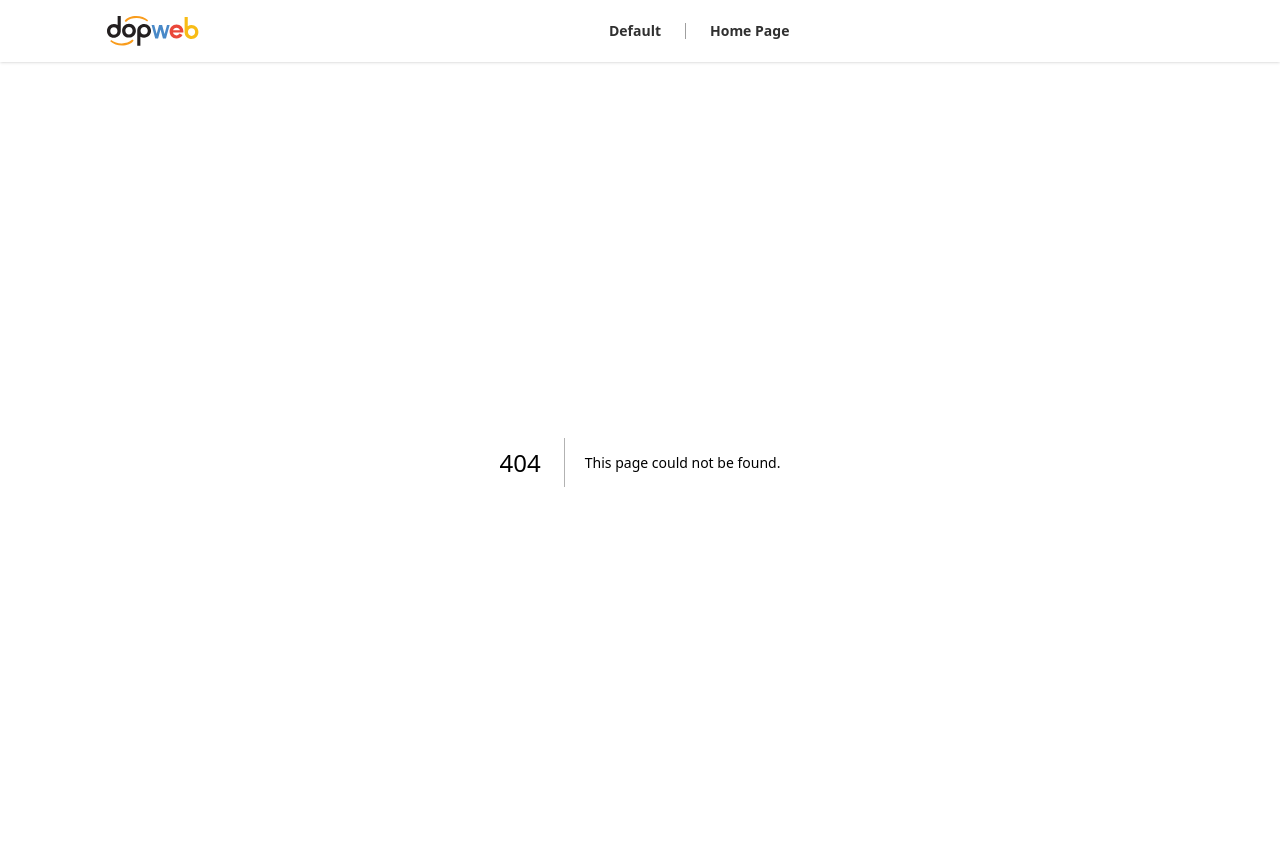
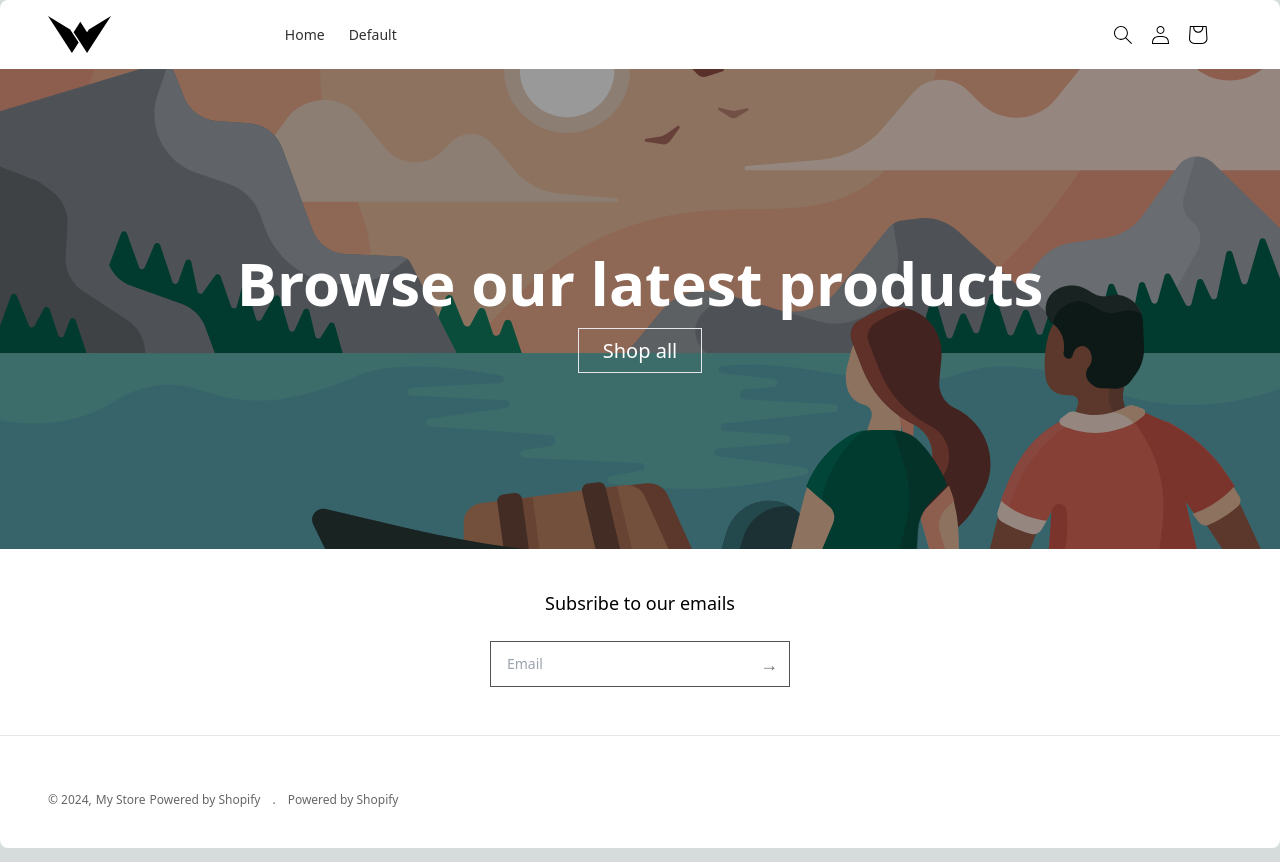
Before and after one commit to moulinettony/builzer, a Next.js app: page /testo in a window 1280 px wide. Before the commit this address had no page. Built offline with nearby package versions, Linux system fonts and the light colour scheme.

Commit message:
add testo page

```diff
--- a/app/layout.tsx
+++ b/app/layout.tsx
@@ -50,7 +50,7 @@ export default function RootLayout({ children }: { children: ReactNode }) {
   return (
     <html lang="en">
       <body className="h-screen flex flex-col">
-        {pathname !== "/" && (
+        {pathname !== "/" && pathname !== "/testo" && (
           <nav className="bg-white px-12 text-[#303030] py-4 shadow z-[9]">
             <div className="flex items-center justify-center">
               <div className="w-[10%] text-center">
--- /dev/null
+++ b/app/testo/page.tsx
@@ -0,0 +1,142 @@
+// app/standalone-page.tsx
+"use client";
+import LoadingSpinner from "../../components/LoadingSpinner";
+import { useImageStore } from "../../components/useImageStore";
+import "./../globals.css";
+import { useState } from "react";
+
+export default function StandalonePage() {
+  const [title, setTitle] = useState<string>("Browse our latest products");
+  const [sublink, setLink] = useState<string>("Shop all");
+  const [loading, setLoading] = useState<boolean>(false);
+  const [navLink1, setNavLink1] = useState<string>("Home");
+  const [navLink2, setNavLink2] = useState<string>("Default");
+  const [navLinkSize1, setNavLinkSize1] = useState<string>("text-sm");
+  const [navLinkSize2, setNavLinkSize2] = useState<string>("text-sm");
+  const logoImage = useImageStore((state) => state.logoImage);
+  const secondaryImage = useImageStore((state) => state.secondaryImage);
+  const [opacity, setOpacity] = useState<number>(0.4);
+  const [height, setHeight] = useState<"small" | "medium" | "large">("medium");
+  const [position, setPosition] = useState<string>(
+    "items-center justify-center"
+  );
+  const [textAlign, setTextAlign] = useState<string>("text-center");
+  const [isTitleVisible, setIsTitleVisible] = useState(true);
+  const [isBtnVisible, setIsBtnVisible] = useState(true);
+  const [isNavVisible, setIsNavVisible] = useState(true);
+
+  const handleEditClick = (label: string) => {
+    console.log("Switching to edit:", label);
+  };
+
+  return (
+    <div>
+      {loading && <LoadingSpinner />}
+        <nav className="bg-white px-12 rounded-t-lg text-[#303030] py-4 shadow z-[9]">
+          <div className="flex items-center justify-center">
+            <div className="w-[20%] text-center">
+              <img src="/wow.svg" alt="Logo" className="cursor-pointer" />
+            </div>
+            <div className="w-[70%] flex gap-6">
+              <a
+                className={` ${navLinkSize1}`}
+                href="#"
+                onClick={(e) => {
+                  e.preventDefault();
+                  handleEditClick("Home");
+                }}
+              >
+                {navLink1}
+              </a>
+              <a
+                className={` ${navLinkSize2}`}
+                href="#"
+                onClick={(e) => {
+                  e.preventDefault();
+                  handleEditClick("Default");
+                }}
+              >
+                {navLink2}
+              </a>
+            </div>
+            <div className="w-[10%] flex gap-5 text-right">
+              <img src="/search.svg" alt="Search" className="cursor-pointer" />
+              <img
+                src="/profile.svg"
+                alt="Profile"
+                className="cursor-pointer"
+              />
+              <img src="/shop.svg" alt="Shop" className="cursor-pointer" />
+            </div>
+          </div>
+        </nav>
+
+      <div className="relative text-white h-[60vh]">
+        <div className="absolute flex h-full w-full text-white">
+          <img
+            src={logoImage}
+            alt="Logo"
+            className={`h-full object-cover cursor-pointer ${
+              secondaryImage ? "w-1/2" : "w-full"
+            }`}
+          />
+          {secondaryImage && (
+            <img
+              src={secondaryImage || "default2.png"}
+              alt="Secondary Image"
+              className="h-full w-1/2 object-cover"
+            />
+          )}
+        </div>
+        <div
+          className="h-full w-full absolute z-2 bg-black"
+          style={{ opacity }}
+        ></div>
+        <div
+          className={`flex relative flex-col z-2 h-full p-10 cursor-pointer ${height} ${position}`}
+        >
+          <div className={`p-8 ${textAlign}`}>
+            {isTitleVisible && (
+              <h1 className="text-6xl font-semibold mb-6 cursor-pointer">
+                {title}
+              </h1>
+            )}
+            {isBtnVisible && (
+              <a className="text-xl py-2 px-6 border" href="#">
+                {sublink || "Loading Button..."}
+              </a>
+            )}
+          </div>
+        </div>
+      </div>
+      <footer className="bg-white py-10 rounded-b-lg">
+        <div className="flex text-lg gap-6 flex-col items-center border-b pb-12">
+          <p>Subsribe to our emails</p>
+          <form className="relative w-[300px]">
+            <button className="absolute text-neutral-500 inset-y-0 right-3 flex items-center">
+              →
+            </button>
+            <input
+              type="text"
+              placeholder="Email"
+              className="text-sm border w-full text-neutral-700 border-neutral-600 py-3 pl-4 pr-4 hover:outline outline-1"
+            />
+          </form>
+        </div>
+        <div className="flex gap-1 px-12 mt-14">
+          <p className="text-xs opacity-60">© 2024,</p>
+          <p className="text-xs opacity-60 hover:underline hover:opacity-100 cursor-pointer">
+            My Store
+          </p>
+          <p className="text-xs opacity-60 hover:underline hover:opacity-100 cursor-pointer">
+            Powered by Shopify
+          </p>
+          <p className="text-xs mx-2 opacity-60">.</p>
+          <p className="text-xs opacity-60 hover:underline hover:opacity-100 cursor-pointer">
+            Powered by Shopify
+          </p>
+        </div>
+      </footer>
+    </div>
+  );
+}
```
